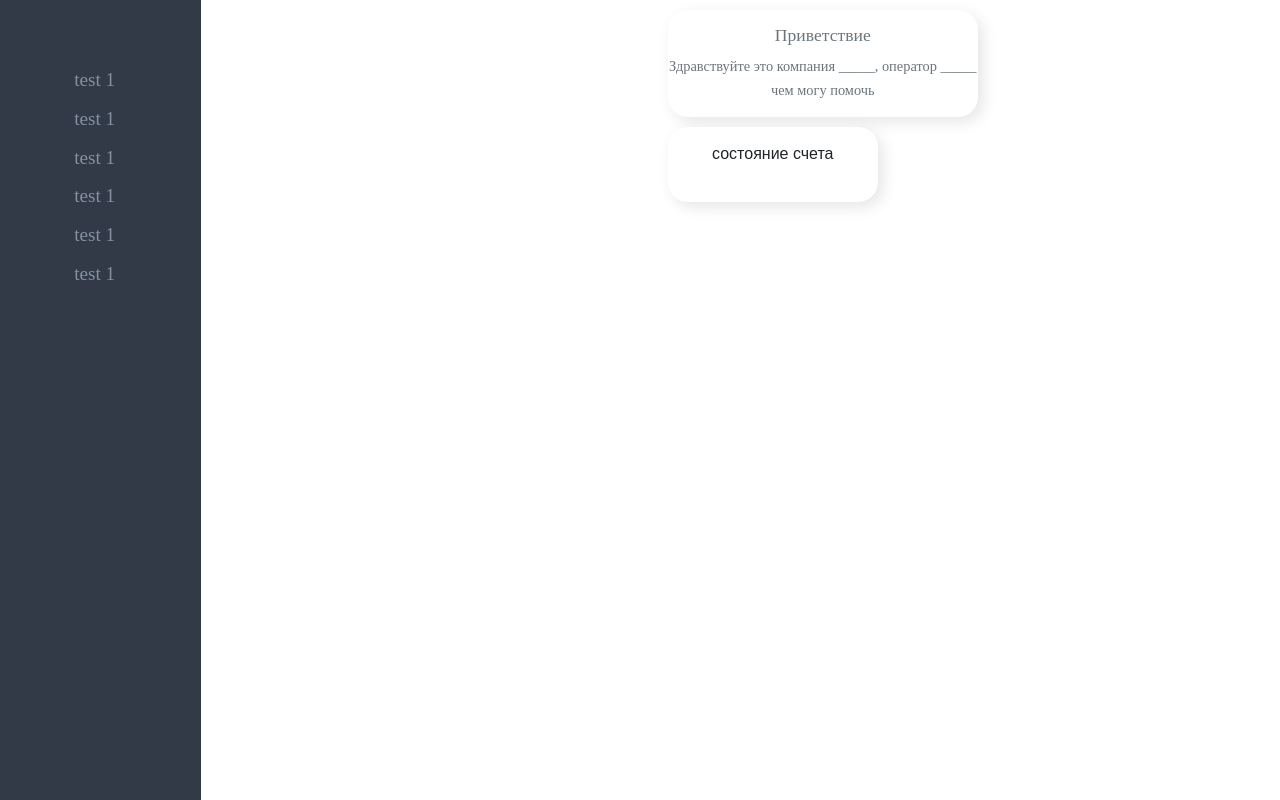
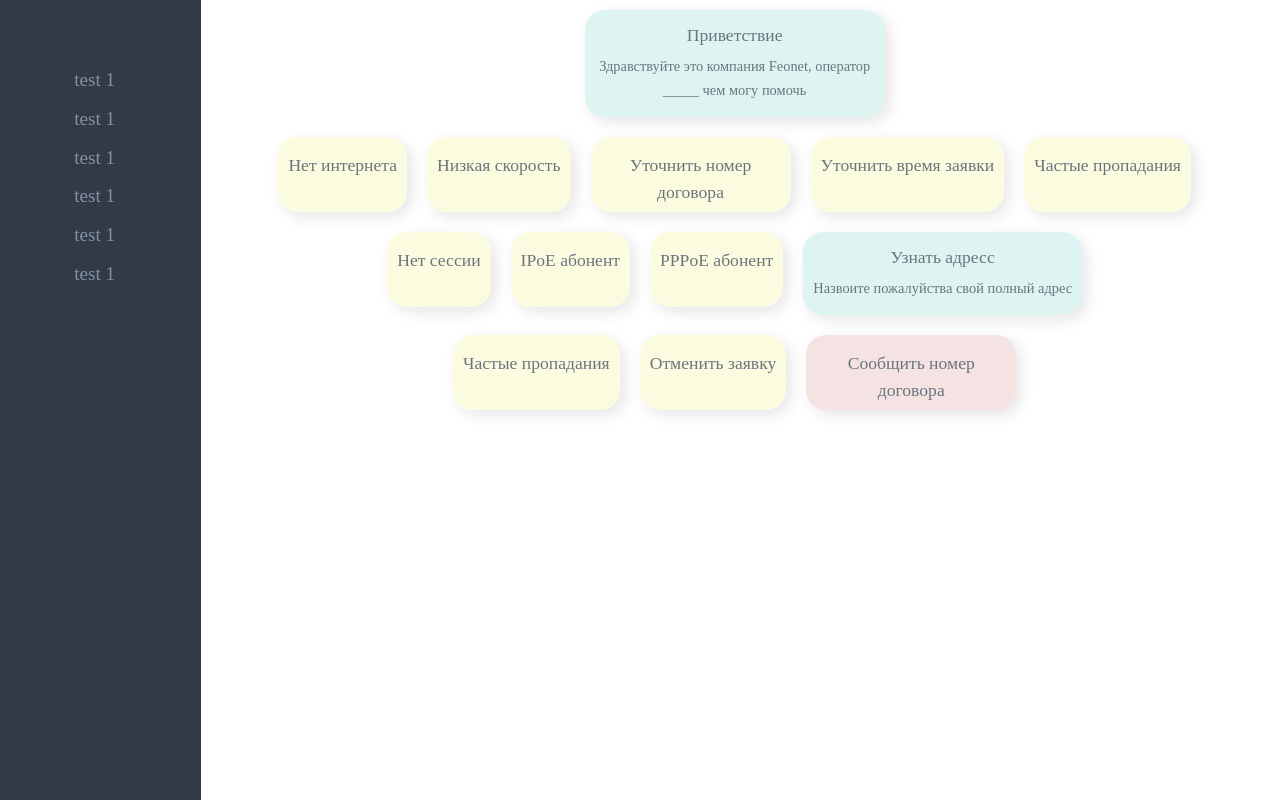
Before and after one commit to SpIIIII/interactiveCards, a React (Create React App) app: page / in a window 1280 px wide. Built offline with nearby package versions, Linux system fonts and the light colour scheme; a web font is replaced by a local one.

Commit message:
colored cards

```diff
--- a/src/backend/graphs.js
+++ b/src/backend/graphs.js
@@ -1,4 +1,3 @@
-import { useState } from "react";
 import allNodes from "./nodes";
 
 const copyNodes = { ...allNodes };
@@ -9,11 +8,12 @@ function makeGraph(allNodes, nodes, tree) {
     let tempNodes = allNodes[node].child;
     chNodes.push(...tempNodes);
   }
-  if(chNodes.length === 0) return tree;
+  if (chNodes.length === 0) return tree;
   tree.push(chNodes);
   return makeGraph(allNodes, chNodes, tree);
 }
 const graph = [];
-let resultGraph = makeGraph(copyNodes,["Приветствие"], graph)
+graph.push(["Приветствие"]);
+let resultGraph = makeGraph(copyNodes, ["Приветствие"], graph);
 
-export default allNodes;
+export default resultGraph;
--- a/src/backend/nodes.js
+++ b/src/backend/nodes.js
@@ -1,44 +1,54 @@
-
 const speachNodes = {
-    "Приветствие":{    "child": [
+    Приветствие: {
+      child: [
         "Нет интернета",
         "Низкая скорость",
         "Уточнить номер договора",
         "Уточнить время заявки",
         "Частые пропадания"
       ],
-                    "text": "Здравствуйте это компания Feonet, оператор _____ чем могу помочь"}
+      text: "Здравствуйте это компания Feonet, оператор _____ чем могу помочь",
+      type: 1
+    },
+    "Узнать адресc": {
+      child: ["Сообщить номер договора"],
+      text: "Назвоите пожалуйства свой полный адрес",
+      type: 1
     }
+  };
 
+  const factNodes = {
+    "Нет интернета": {
+      child: ["Нет сессии", "IPoE абонент", "PPPoE абонент"],
+      text: "",
+      type: 2
+    },
+    "Нет сессии": {
+      child: ["Частые пропадания", "Отменить заявку"],
+      text: "",
+      type: 2
+    },
+    "IPoE абонент": { child: [], text: "", type: 2 },
+    "PPPoE абонент": { child: [], text: "", type: 2 },
+    "GPON абонент": { child: [], text: "", type: 2 },
+    "Подключен оптикой": { child: [], text: "", type: 2 },
+    "Недостаточно средств": { child: [], text: "", type: 2 },
+    "Есть сессия": { child: [], text: "", type: 2 },
+    "Подключен к wifi": { child: [], text: "", type: 2 },
+    "Уточнить номер договора": { child: ["Узнать адресc"], text: "", type: 2 },
+    "Низкая скорость": { child: [], text: "", type: 2 },
+    "Частые пропадания": { child: [], text: "", type: 2 },
+    "Уточнить время заявки": { child: [], text: "", type: 2 },
+    "Отменить заявку": { child: [], text: "", type: 2 }
+  };
 
-const actNodes={
-    "Заявка на ближайшее время":{"child":[], "text":""},
-    "Перезагрузить роутер":{"child":[], "text":""},
-    "Обновить сессию":{"child":[], "text":""},
-}
+  const actNodes = {
+    "Заявка на ближайшее время": { child: [], text: "", type: 3 },
+    "Перезагрузить роутер": { child: [], text: "", type: 3 },
+    "Обновить сессию": { child: [], text: "", type: 3 },
+    "Сообщить номер договора": { child: [], text: "", type: 3 }
+  };
 
-const factNodes = {
-    "Нет интернета":{"child":["Нет сессии", "IPoE абонент", "PPPoE абонент", "GPON абонент", "Недостаточно средств"],
-                    "text":""},
+  const allNodes = { ...speachNodes, ...actNodes, ...factNodes };
 
-    "Нет сессии":{"child":[], "text": ""},
-    "IPoE абонент":{"child":[], "text":""},
-    "PPPoE абонент":{"child":[], "text":""},
-    "GPON абонент":{"child":[], "text":""},
-    "Подключен оптикой":{"child":[], "text":""},
-    "Недостаточно средств":{"child":[], "text":""},
-
-    "Есть сессия":{"child":[], "text": ""},
-    "Подключен к wifi":{"child":[], "text":""},
-
-    "Уточнить номер договора":{"child":[], "text":""},
-
-    "Низкая скорость":{"child":[], "text":""},
-    "Частые пропадания":{"child":[], "text":""},
-    "Уточнить время заявки":{"child":[], "text":""},
-    "Отменить заявку":{"child":[], "text":""},
-}
-
-const allNodes = {...speachNodes, ...actNodes, ...factNodes}
-
-export default allNodes
+  export default allNodes;
--- a/src/pages/mainCard.js
+++ b/src/pages/mainCard.js
@@ -1,22 +1,20 @@
 import React, { useEffect } from "react";
-import Node from "./nodes/nodes"
-import allNodes from "../backend/graphs"
-
-
+import Node from "./nodes/nodes";
+import allNodes from "../backend/nodes";
+import resultGraph from "../backend/graphs";
 
 function MainCard() {
-  return (
-    <div className=" col-sm-10 mainCard">
-      {/* <div className="mainCard col-sm-10"> */}
-      <div className="row justify-content-center">
-        <Node />
-      </div>
-      <div className="row justify-content-center">
-        {/* <NodeResp />
-        <NodeResp /> */}
-      </div>
-    </div>
-  );
+  let rows = [];
+  for (let r of resultGraph) {
+    let nods = [];
+    for (let i of r) {
+      nods.push(
+        <Node title={i} type={allNodes[i].type} text={allNodes[i].text} />
+      );
+    }
+    rows.push(<div className="row justify-content-center">{nods}</div>);
+  }
+  return <div className=" col-sm-10 mainCard">{rows}</div>;
 }
 
 export default MainCard;
--- a/src/pages/nodes/nodes.js
+++ b/src/pages/nodes/nodes.js
@@ -1,30 +1,36 @@
-import React from 'react'
+import React from "react";
 
-function NodeResp() {
+function NodeResp(props) {
   return (
-      <div className="nodeResponse node">
-        <h6 className="header_style node_header_color">Приветствие</h6>
-        <span className="node_text_color text_style">
-          Здравствуйте это компания _____, оператор _____ чем могу помочь
-        </span>
+    <div className="col-md-auto nodeResponse node">
+      <h6 className="header_style node_header_color">{props.title}</h6>
+      <span className="node_text_color text_style">{props.text}</span>
     </div>
   );
 }
-  function NodeReq() {
+function NodeFact(props) {
   return (
-      <div className="nodeRequest node">
-        <span>состояние счета</span>
+    <div className="col-md-auto nodeFact node">
+      <span className="header_style node_header_color">{props.title}</span>
+    </div>
+  );
+}
+function NodeАсt(props) {
+  return (
+    <div className="nodeАсt col-md-auto node">
+      <span className=" header_style node_header_color">{props.title}</span>
     </div>
   );
 }
 
-  function Node() {
-    return (
-      <div className="col-sm-2">
-        <NodeResp />
-        <NodeReq />
-      </div>
-    );
+function Node(props) {
+  if (props.type === 1) {
+    return <NodeResp title={props.title} text={props.text} />;
+  } else if (props.type === 2) {
+    return <NodeFact title={props.title} />;
+  } else if (props.type === 3) {
+    return <NodeАсt title={props.title} />;
+  }
 }
 
-  export default Node
+export default Node;
--- a/src/styles/node.css
+++ b/src/styles/node.css
@@ -1,29 +1,39 @@
 .nodeResponse {
   /* height: 150px; */
-    width: 310px;
+  max-width: 300px;
   margin: 10px;
-    background-color: white;
+  background-color: rgba(32, 178, 170, 0.15);
   border-radius: 20px;
   box-shadow: 5px 5px 15px rgba(0, 0, 0, 0.1);
 }
-  .nodeRequest {
+.nodeFact {
   height: 75px;
-    width: 210px;
+  max-width: 200px;
   margin: 10px;
-    background-color: white;
+  background-color: rgba(250, 250, 210, 0.7);
   border-radius: 20px;
   box-shadow: 5px 5px 15px rgba(0, 0, 0, 0.1);
 }
 
-.node{
-    padding: 15px 0;
+.nodeАсt {
+  height: 75px;
+  max-width: 210px;
+  margin: 10px;
+  /* background-color: rgba(144, 238, 144, 0.7); */
+  background-color: rgba(178, 34, 34, 0.13);
+  border-radius: 20px;
+  box-shadow: 5px 5px 15px rgba(0, 0, 0, 0.1);
 }
 
-.node_header_color{
-    color: #6C757D;
+.node {
+  padding: 15px 10px;
+}
+
+.node_header_color {
+  color: #6c757d;
   font-size: 1.1rem;
 }
-.node_text_color{
+.node_text_color {
   color: #6c757d;
-    font-size:0.9rem;
+  font-size: 0.9rem;
 }
```
Lines whose indentation alone changed are shown as unchanged.
